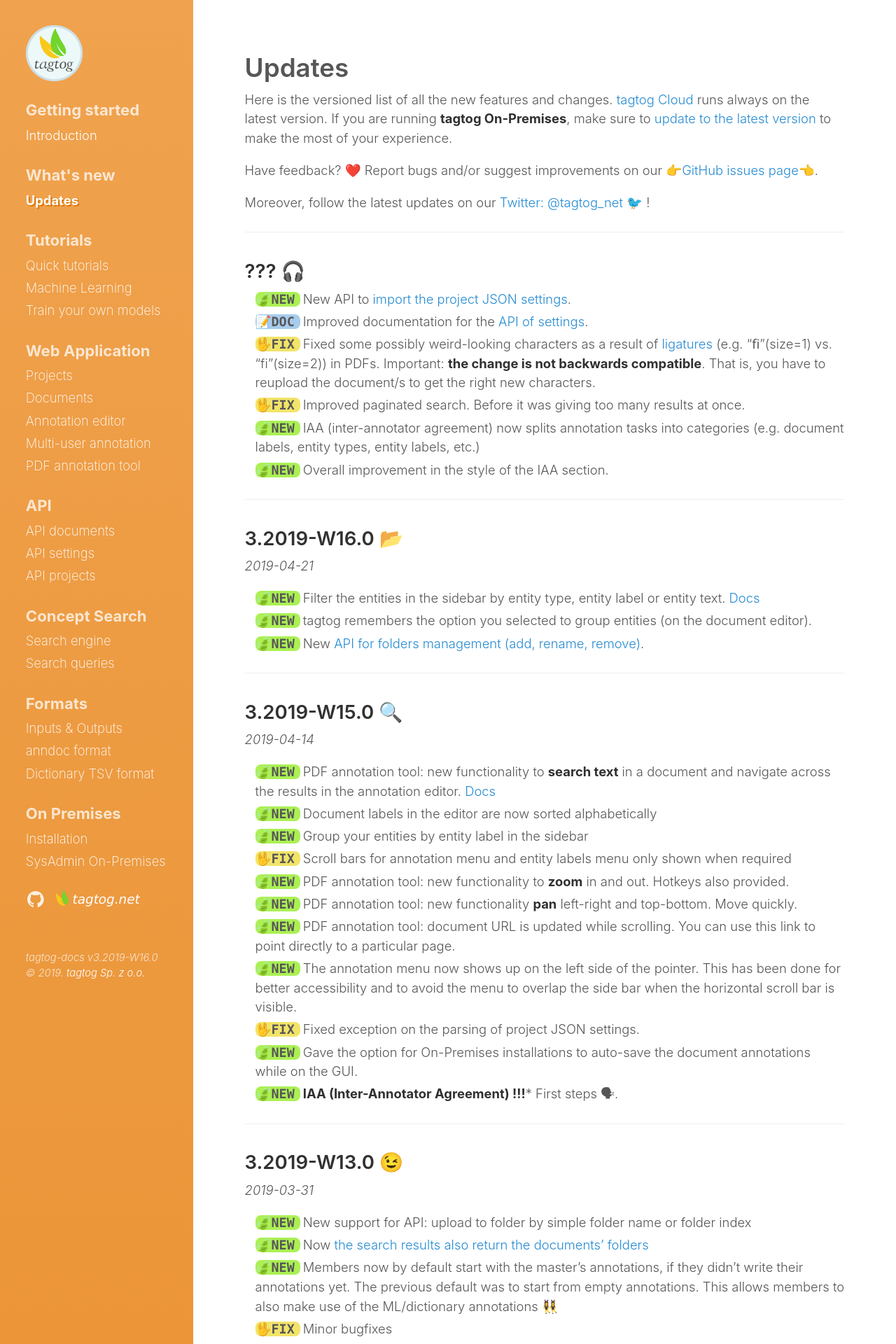
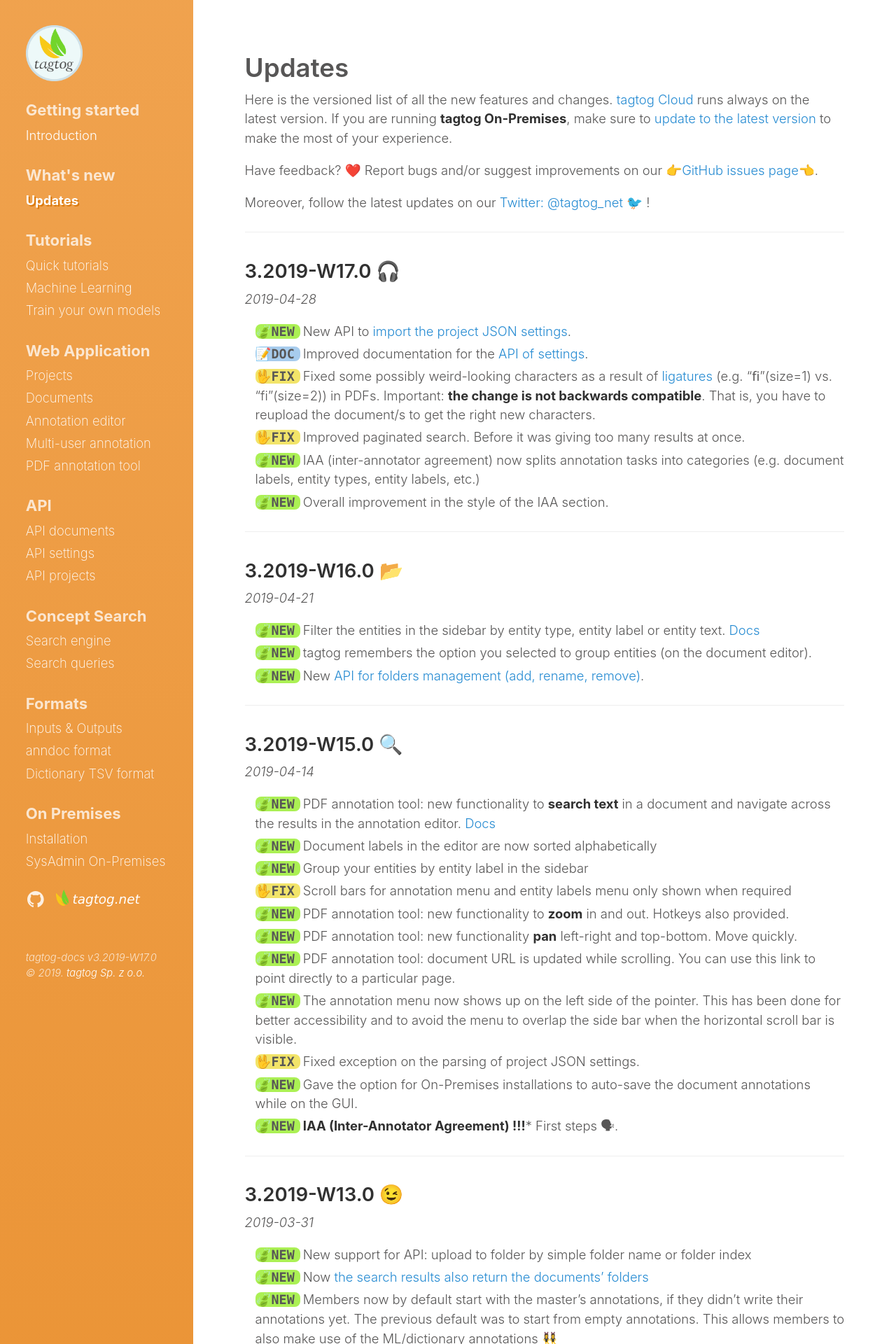
Before and after one commit to tagtogorg/tagtog-doc, a Jekyll site: the page built from updates.md, in a window 1280 px wide. Shown: the top 1920 px of the page at 70% size. Built offline with Jekyll 4.4.1, drawn with Linux system fonts in a browser that asks for light colours; nearby versions of some CDN libraries; emoji names are drawn with the system emoji font.

Commit message:
Bump version: 3.2019-W17.0 🎧

```diff
--- a/_config.yml
+++ b/_config.yml
@@ -68,7 +68,7 @@ plugins:
   - jemoji
 
 # Custom vars
-version: 3.2019-W16.0
+version: 3.2019-W17.0
 sidebar_home_link: true
 search_page: false
 # sidebar_blog_link:  '/blog'   # By default, your home page is your blog
--- a/updates.md
+++ b/updates.md
@@ -14,7 +14,8 @@ Moreover, follow the latest updates on our [Twitter: @tagtog_net 🐦](https://t
 
 ---
 
-## ??? 🎧
+## 3.2019-W17.0 🎧
+_2019-04-28_
 
 <ul class="updates">
   <li class="new"><span markdown="1">New API to [import the project JSON settings](API_settings_v1.html#import-settings).</span></li>
```
Also changed, not shown: 1 other file.
